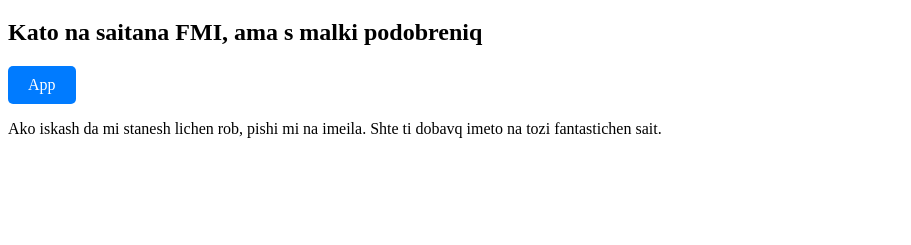
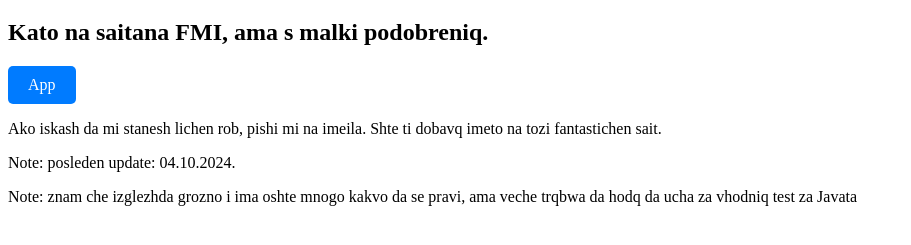
Before and after one commit to nikevelik/fmi-electives, a plain HTML site: page index.html in a window 1280 px wide. Shown: the part 61-306 px from the top of the page, without its empty margins (0-911 px from the left). Drawn offline with Linux system fonts and the light colour scheme.

Commit message:
v1. some basic functionalities done

```diff
--- a/index.html
+++ b/index.html
@@ -12,11 +12,13 @@
 
     <h1>FMI Izbiraemi (Zimen 2024) - za nashe udobstvo</h1>
 
-    <h2>Kato na saitana FMI, ama s malki podobreniq</h2>
+    <h2>Kato na saitana FMI, ama s malki podobreniq.</h2>
 
 
 <a href="app/index.html" style="display: inline-block; background-color: #007BFF; color: white; padding: 10px 20px; text-align: center; text-decoration: none; border: none; border-radius: 5px; font-size: 16px;">App</a>
     <p> Ako iskash da mi stanesh lichen rob, pishi mi na imeila. Shte ti dobavq imeto na tozi fantastichen sait.</p>
+   	<p> Note: posleden update: 04.10.2024.</p>
+	<p> Note: znam che izglezhda grozno i ima oshte mnogo kakvo da se pravi, ama veche trqbwa da hodq da ucha za vhodniq test za Javata</p>
 
     <script src = "/js/main.js"></script>
 </body>
```
Also changed, not shown: sources/Zimen2024-2025.html (+1 -1 lines).
